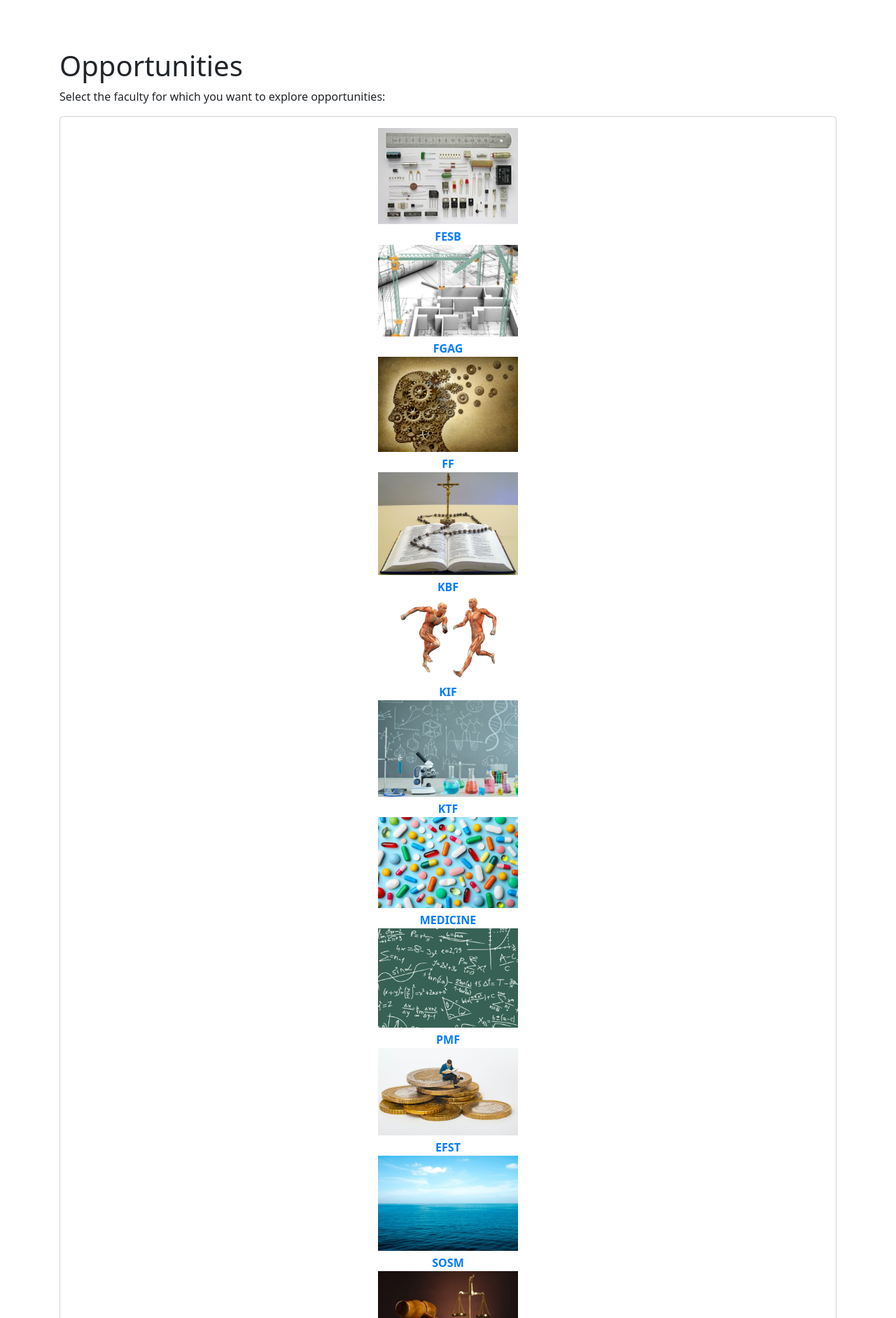
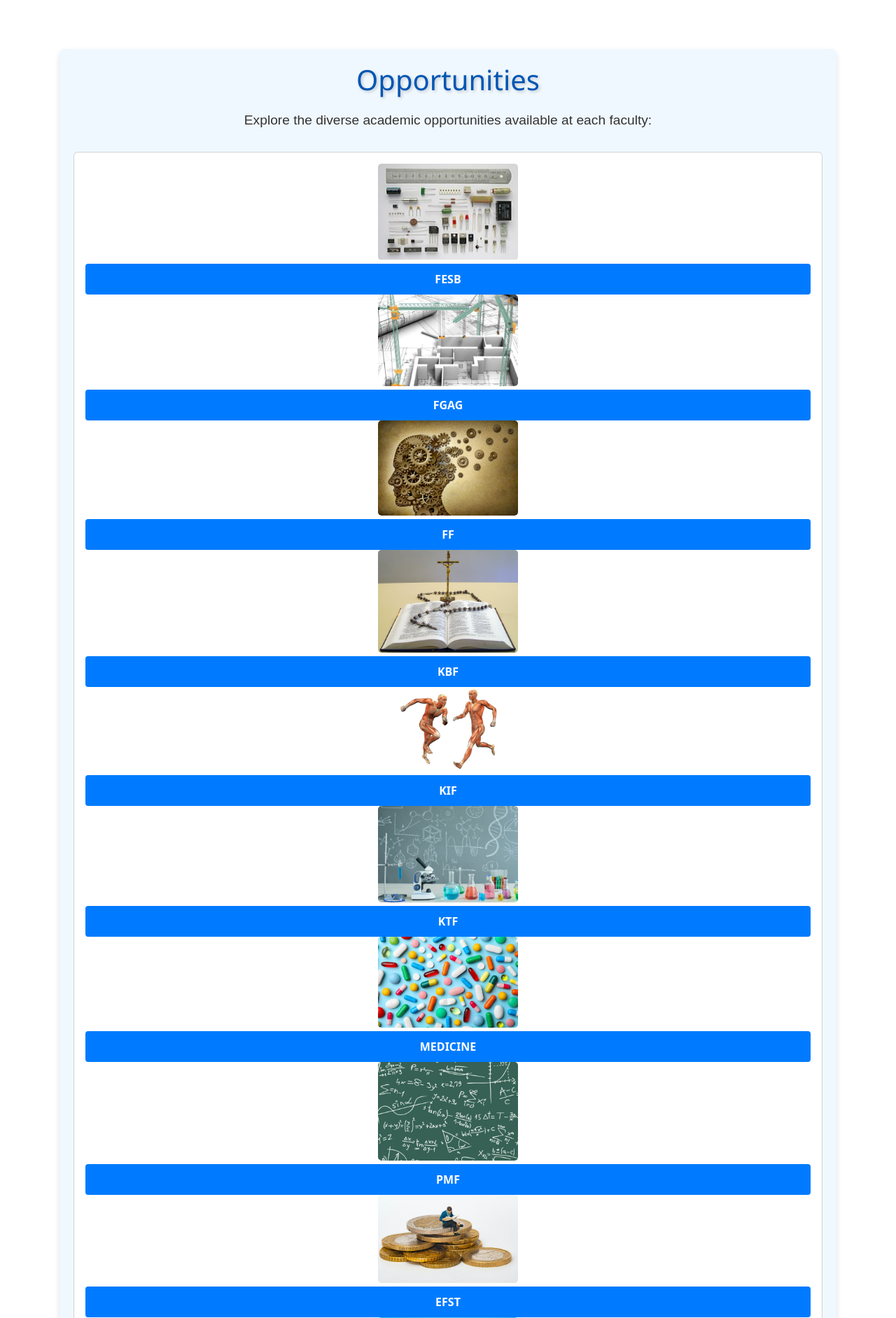
Before and after one commit to AmpaLampaX/project, a Yii app: template views/site/opportunities.php in a window 1280 px wide. Shown: the top 1884 px of the page at 70% size. Run offline with PHP 8.4 and a stand-in for Yii, Linux system fonts and the light colour scheme; the template is opened without the code that fills it, so the values that code supplies are empty; some libraries are stand-ins or nearby versions.

Commit message:
change design in opportunities

```diff
--- a/views/site/opportunities.php
+++ b/views/site/opportunities.php
@@ -6,8 +6,9 @@ $this->title = 'Opportunities';
 $this->params['breadcrumbs'][] = $this->title;
 ?>
 <div class="site-opportunities">
-    <h1><?= Html::encode($this->title) ?></h1>
-    <p>Select the faculty for which you want to explore opportunities:</p>
+    <h1 class="page-title"><?= Html::encode($this->title) ?></h1>
+    <p class="page-description">Explore the diverse academic opportunities available at each faculty:</p>
+
 
     <div class="card">
         <div class="card-body faculty-grid">
@@ -38,6 +39,27 @@ $this->params['breadcrumbs'][] = $this->title;
 
 <?php
 $this->registerCss("
+.site-opportunities {
+    background-color: #f0f8ff; /* Slightly adjusted background color for better contrast */
+    padding: 20px;
+    border-radius: 8px;
+    box-shadow: 0 4px 8px rgba(0,0,0,0.12);
+}
+.page-title {
+    font-size: 2.5em; /* Larger font size */
+    color: #0056b3; /* Theme color */
+    text-align: center;
+    text-shadow: 2px 2px 4px rgba(0,0,0,0.2); /* Subtle text shadow for depth */
+    font-family: 'Segoe UI', Tahoma, Geneva, Verdana, sans-serif; /* Stylish, readable font */
+    margin-bottom: 20px;
+}
+.page-description {
+    font-size: 1.2em;
+    color: #333;
+    text-align: center;
+    margin-bottom: 30px; /* More space below the description */
+    font-family: 'Arial', sans-serif;
+}
 .faculty-grid {
     display: flex;
     flex-wrap: wrap;
@@ -46,27 +68,35 @@ $this->registerCss("
 .faculty-card {
     margin: 10px;
     text-align: center;
+    transition: transform 0.3s ease-in-out;
+}
+.faculty-card:hover {
+    transform: translateY(-5px);
+    box-shadow: 0 5px 15px rgba(0,0,0,0.1);
 }
 .faculty-image {
+    width: 100%;
+    height: auto;
     max-width: 200px;
-        height: auto;
+    border-radius: 5px;
     margin-bottom: 5px;
 }
 .faculty-button {
     width: 100%;
-        text-overflow: ellipsis;
-        white-space: nowrap;
-        overflow: hidden;
+    background-color: #007bff;
+    color: white;
+    padding: 10px 0;
+    border-radius: 4px;
     border: none;
-        background: none;
-        color: #007bff;
-        padding: 0;
     font-weight: bold;
+    transition: background-color 0.3s;
 }
-    .card-body {
-        text-align: center; // Center the buttons
+.faculty-button:hover {
+    background-color: #0056b3;
 }
 ");
+
+
 
 $this->registerJs("
     $(document).on('click', '.faculty-button', function() {
```
Lines whose indentation alone changed are shown as unchanged.
